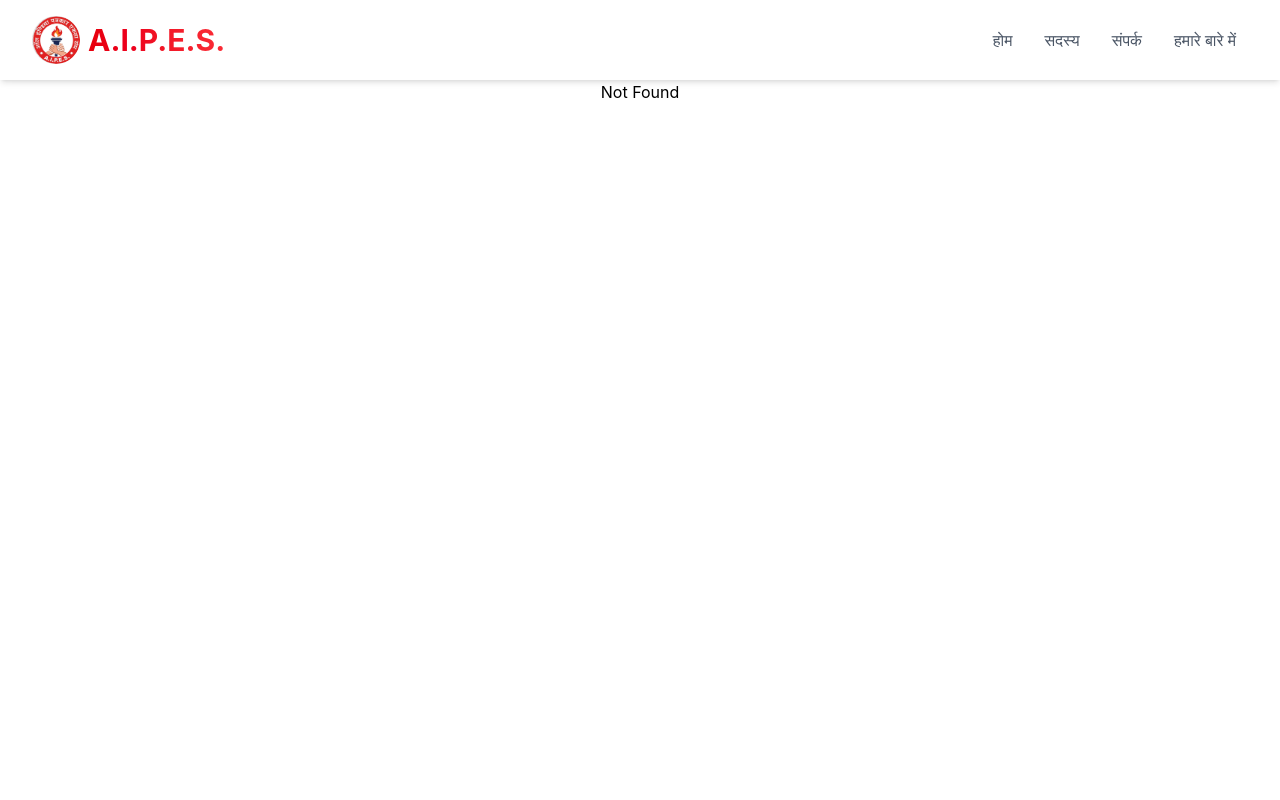
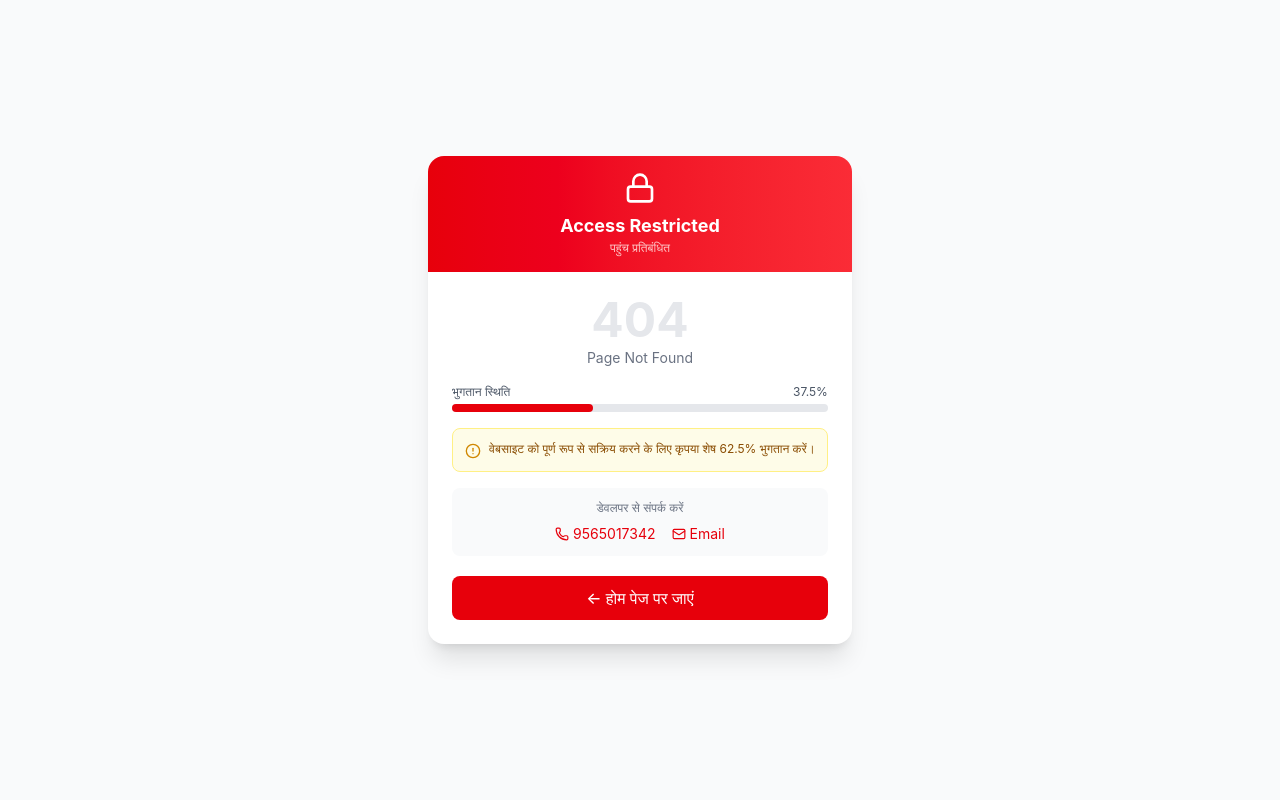
Before and after one commit to kapil-bhargava/allindiapes, a React (Vite) app in the folder frontend/: page /patrakars in a window 1280 px wide. Shown: the top 800 px of the page. Built offline with nearby package versions, Linux system fonts and the light colour scheme.

Commit message:
added 404 page not found

```diff
--- a/frontend/src/components/Logo.jsx
+++ b/frontend/src/components/Logo.jsx
@@ -1,5 +1,5 @@
 import React, { useState } from 'react'
-import logo from '../assets/logo.jpeg'
+import logo from '../assets/aipeslogo.jpeg'
 
 const Logo = () => {
         // State for active menu and mobile menu
--- a/frontend/src/layout/PublicLayout.jsx
+++ b/frontend/src/layout/PublicLayout.jsx
@@ -7,11 +7,11 @@ import Navbar2 from "../components/Navbar2";
 const PublicLayout = () => {
   return (
     <>
-      <Navbar2 />
+      {/* <Navbar2 /> */}
       <main className="min-h-screen">
         <Outlet />
       </main>
-      <Footer2 />
+      {/* <Footer2 /> */}
     </>
   );
 };
--- /dev/null
+++ b/frontend/src/pages/NotFound.jsx
@@ -0,0 +1,80 @@
+// pages/NotFoundPage.jsx - With Progress Bar
+import React from 'react';
+import { Link } from 'react-router-dom';
+import { Home, Lock, Phone, Mail, AlertCircle } from 'lucide-react';
+
+const NotFoundPage = () => {
+  // Example: 60% payment received
+  const paymentPercentage = 37.5;
+
+  return (
+    <div className="min-h-screen bg-gray-50 flex items-center justify-center px-4 py-10">
+      <div className="max-w-md mx-auto bg-white rounded-2xl shadow-xl overflow-hidden">
+
+        {/* Red Header */}
+        <div className="bg-gradient-to-r from-red-600 to-red-500 px-6 py-4 text-center">
+          <Lock size={32} className="text-white mx-auto mb-2" />
+          <h2 className="text-white font-bold text-lg">Access Restricted</h2>
+          <p className="text-red-200 text-xs">पहुंच प्रतिबंधित</p>
+        </div>
+
+        {/* Content */}
+        <div className="p-6">
+
+          {/* 404 */}
+          <div className="text-center mb-4">
+            <div className="text-5xl font-bold text-gray-200">404</div>
+            <p className="text-gray-500 text-sm mt-1">Page Not Found</p>
+          </div>
+
+          {/* Payment Status */}
+          <div className="mb-4">
+            <div className="flex justify-between text-xs text-gray-600 mb-1">
+              <span>भुगतान स्थिति</span>
+              <span>{paymentPercentage}%</span>
+            </div>
+            <div className="w-full bg-gray-200 rounded-full h-2">
+              <div
+                className="bg-red-600 h-2 rounded-full"
+                style={{ width: `${paymentPercentage}%` }}
+              ></div>
+            </div>
+          </div>
+
+          {/* Message */}
+          <div className="bg-yellow-50 border border-yellow-200 rounded-lg p-3 mb-4">
+            <div className="flex items-start gap-2">
+              <AlertCircle size={16} className="text-yellow-600 flex-shrink-0 mt-0.5" />
+              <p className="text-xs text-yellow-800">
+                वेबसाइट को पूर्ण रूप से सक्रिय करने के लिए कृपया शेष {100 - paymentPercentage}% भुगतान करें।
+              </p>
+            </div>
+          </div>
+
+          {/* Contact */}
+          <div className="bg-gray-50 rounded-lg p-3 mb-5">
+            <p className="text-xs text-gray-500 text-center mb-2">डेवलपर से संपर्क करें</p>
+            <div className="flex justify-center gap-4">
+              <a href="tel:+919565017342" className="flex items-center gap-1 text-sm text-red-600">
+                <Phone size={14} /> 9565017342
+              </a>
+              <a href="mailto:kapil@allindiapes.com" className="flex items-center gap-1 text-sm text-red-600">
+                <Mail size={14} /> Email
+              </a>
+            </div>
+          </div>
+
+          {/* Home Button */}
+          <Link
+            to="/"
+            className="block text-center bg-red-600 text-white py-2.5 rounded-lg font-medium hover:bg-red-700 transition"
+          >
+            ← होम पेज पर जाएं
+          </Link>
+        </div>
+      </div>
+    </div>
+  );
+};
+
+export default NotFoundPage;
--- a/frontend/src/routes/AppRoutes.jsx
+++ b/frontend/src/routes/AppRoutes.jsx
@@ -12,6 +12,7 @@ import PrivacyPolicy from "../pages/PrivacyPolicy";
 import TermsConditions from "../pages/TermsConditions";
 import HelpCenter from "../pages/HelpCenter";
 import HomePage2 from "../pages/Home";
+import NotFoundPage from "../pages/NotFound";
 
 const AppRoutes = () => {
   return (
@@ -27,7 +28,7 @@ const AppRoutes = () => {
             <Route path="/terms" element={<TermsConditions />} />
             <Route path="/help" element={<HelpCenter />} />
             <Route path="/home2" element={<HomePage2 />} />
-            <Route path="*" element={<h1 className="text-center">Not Found</h1>} /> {/* Fallback to Not Found page for unknown routes */}
+            <Route path="*" element={<NotFoundPage />} /> {/* Fallback to Not Found page for unknown routes */}
           </Route>
 
         </Routes>
```
